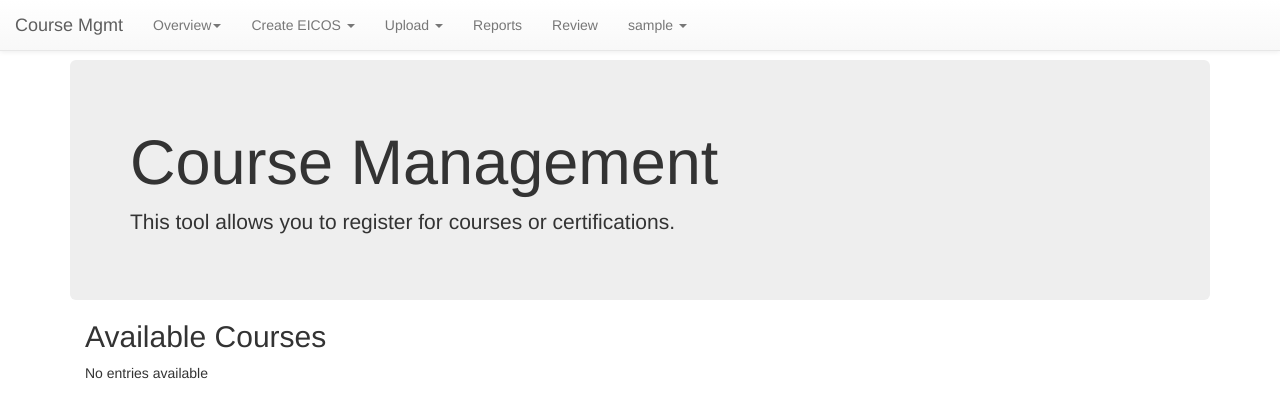
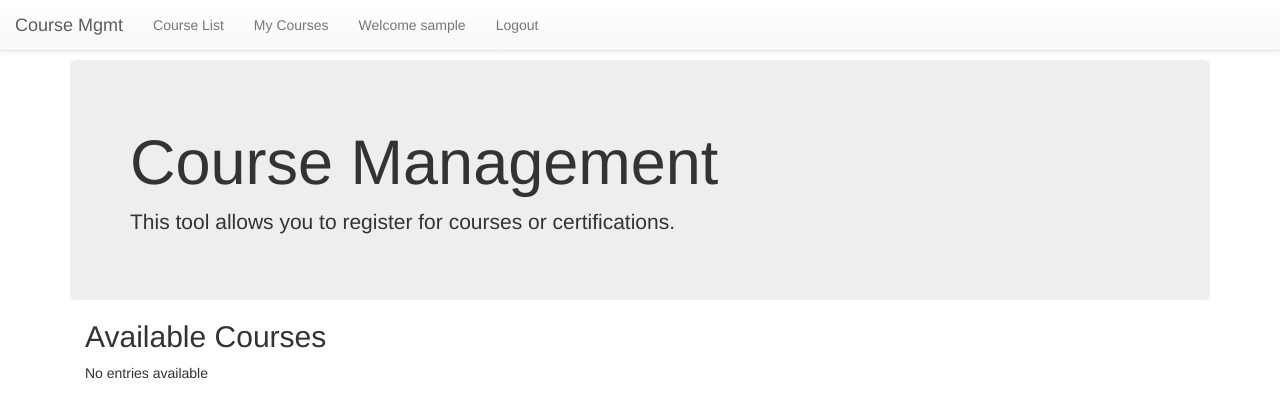
Before and after one commit to janstrohschein/course_registration, a Django app: page /course_mgmt/courses in a window 1280 px wide. Shown: the top 418 px of the page. Run offline with Django 3.2, Linux system fonts and the light colour scheme; the visitor is signed in with stand-in values (Sample User, id 1); data that the repository does not hold is empty; some libraries are stand-ins or nearby versions.

Commit message:
adjusting nav bar and login html

```diff
--- a/course_registration/templates/base.html
+++ b/course_registration/templates/base.html
@@ -36,29 +36,11 @@
           </div>
           <div id="navbar" class="navbar-collapse collapse">
             <ul class="nav navbar-nav">
-              <li class="dropdown"><a  href="#"class="dropdown-toggle" data-toggle="dropdown" role="button" aria-expanded="false">{% trans "Overview" %}<span class="caret"></span></a>
-                <ul class="dropdown-menu" role="menu">
-                    <li><a href="/eicos/entry/list">{% trans "Entries" %}</a></li>
-                    <li><a href="/eicos/project/list">{% trans "Projects" %}</a></li>
-                </ul>
-              </li>
-              <li class="dropdown"><a  href="#"class="dropdown-toggle" data-toggle="dropdown" role="button" aria-expanded="false">{% trans "Create EICOS" %} <span class="caret"></span></a>
-                <ul class="dropdown-menu" role="menu">
-                    <li><a href="/eicos/createEICOS/db">{% trans "Choose Devices" %}</a></li>
-                    <li><a href="/eicos/createEICOS/mto">{% trans "Choose MTO" %}</a></li>
-                </ul>
-              </li>
-              <li class="dropdown"><a  href="#"class="dropdown-toggle" data-toggle="dropdown" role="button" aria-expanded="false">Upload <span class="caret"></span></a>
-                <ul class="dropdown-menu" role="menu">
-                    <li><a href="/eicos/entry/add">{% trans "Upload Offers" %}</a></li>
-                    <li><a href="/eicos/project/add">{% trans "Upload a Project" %}</a></li>
-                </ul>
-              </li>
-              <li><a href="/eicos/createReport" >{% trans "Reports" %}</a></li>
-              <li><a href="/eicos/review/list" >{% trans "Review" %}</a></li>
-                <li>  {% block toggle_login %}
-                      {% include "toggle_login.html" %}
-                      {% endblock %}</li>
+              <li><a  href="/course_mgmt/courses">{% trans "Course List" %}</a></li>
+              <li><a  href="/course_mgmt/courses">{% trans "My Courses" %}</a></li>
+              {% block toggle_login %}
+              {% include "toggle_login.html" %}
+              {% endblock %}
             </ul>
 
           </div><!--/.nav-collapse -->
--- a/course_registration/templates/course_registration/toggle_login.html
+++ b/course_registration/templates/course_registration/toggle_login.html
@@ -1,19 +1,6 @@
 {% if user.is_authenticated %}
-<ul class="nav navbar-nav navbar-right">
-  <li class="dropdown">
-    <a href="#" class="dropdown-toggle" data-toggle="dropdown" role="button"
-        aria-expanded="false">{{ user.username }} <span class="caret"></span></a>
-    <ul class="dropdown-menu" role="menu">
-
-        {% comment %}
-
-        <li><a href="{% url "user" user.username %}">
-          My bookmarks</a></li>
-        {% endcomment %}
-      <li><a href="{% url "logout" %}">Logout</a></li>
-    </ul>
-  </li>
-</ul>
+    <li><a href="#">Welcome {{ user.username }}</a></li>
+    <li><a href="{% url "logout" %}">Logout</a></li>
 {% else %}
 <form class="navbar-form navbar-right" role="form" action="{% url "login" %}"
     method="post" accept-charset="utf-8">
```
